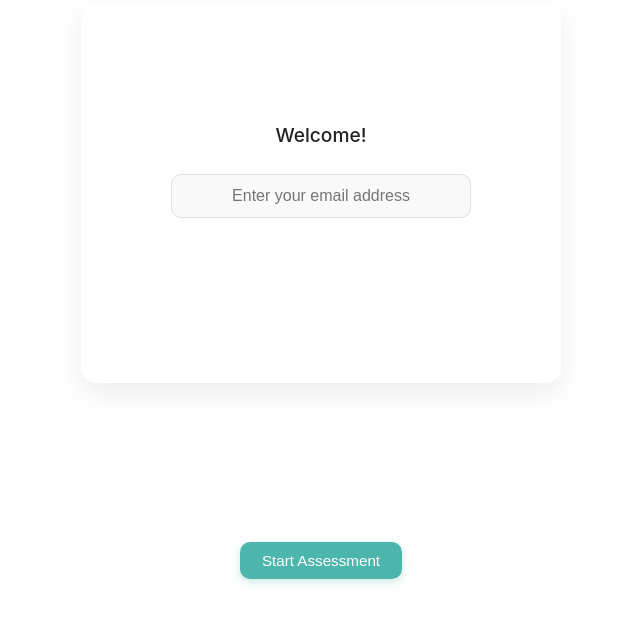
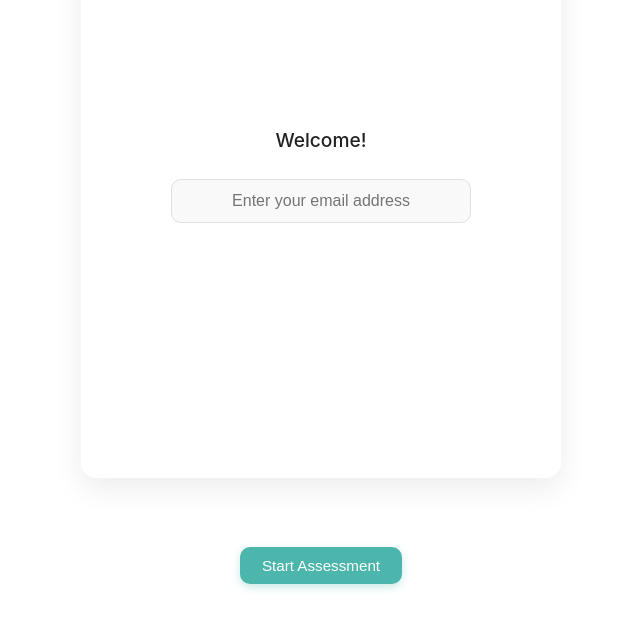
Before and after one commit to HosseinGit/neuropass, a plain HTML site: page index2.html in a window 1280 px wide. Shown: the part 152-788 px from the top of the page, without its empty margins (319-959 px from the left). Drawn offline with Linux system fonts and the light colour scheme.

Commit message:
Update index2.html

```diff
--- a/index2.html
+++ b/index2.html
@@ -13,7 +13,7 @@
             line-height: 1.6;
             background-color: #ffffff;
             /* --- CHANGED: Reduced top/bottom page padding --- */
-            padding: 10px 15px; /* Was 20px 15px */
+            padding: 5px 5px; /* Was 20/10px 15px */
             overflow-x: hidden;
             display: flex;
             flex-direction: column;
@@ -36,7 +36,7 @@
         .card {
             width: 100%;
             /* --- CHANGED: Increased min-height for portrait feel --- */
-            min-height: 380px; /* Was 320px */
+            min-height: 560px; /* Was 320px */
             position: relative;
             cursor: pointer;
         }
@@ -137,7 +137,7 @@
         /* --- Navigation Buttons (Below Card) --- */
         #navigation {
             /* --- CHANGED: Reduced space between card and buttons --- */
-            margin-top: 15px; /* Was 25px */
+            margin-top: 5px; /* Was 25px */
             display: flex;
             justify-content: center;
             gap: 15px;
```
